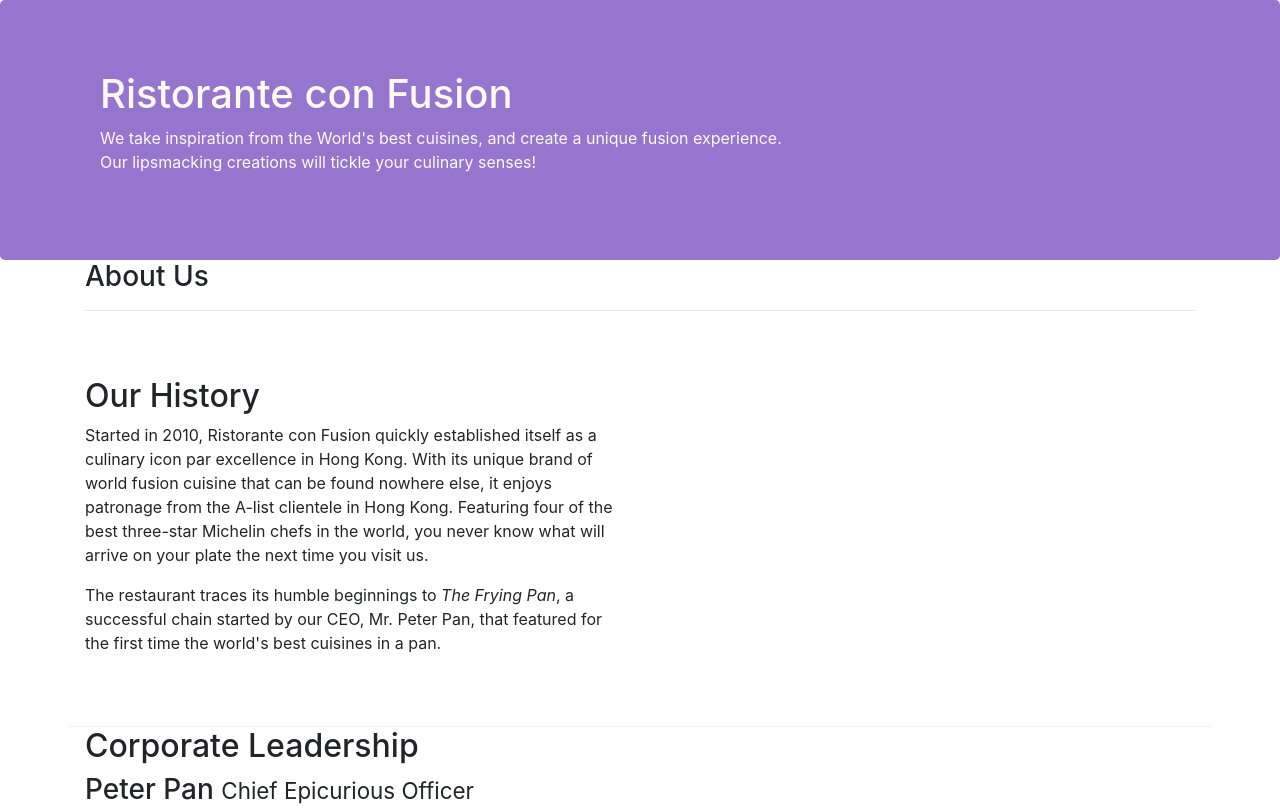
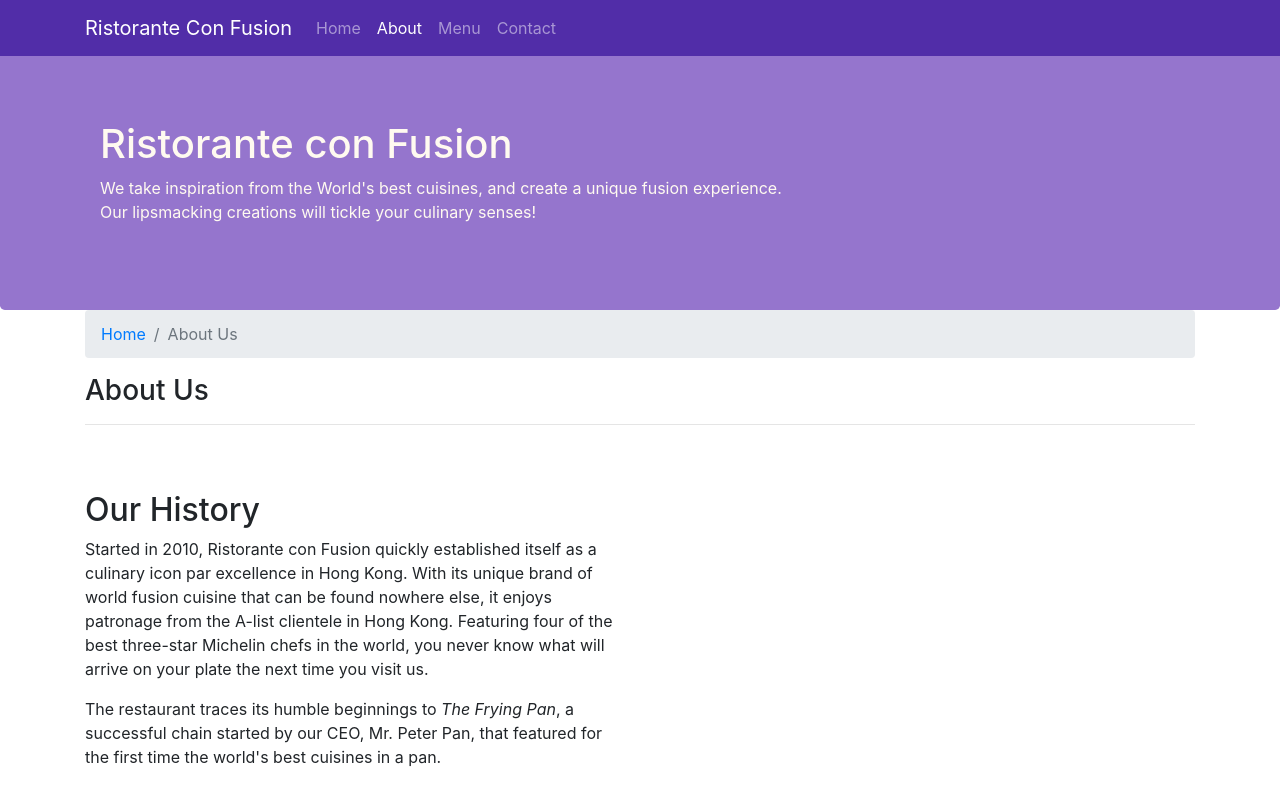
Before and after one commit to aphasia0/coursera-bootstrap, a website: page aboutus.html in a window 1280 px wide. Shown: the top 810 px of the page. Drawn offline with nearby package versions, Linux system fonts and the light colour scheme.

Commit message:
added breadcrump and navigationbar

```diff
--- a/aboutus.html
+++ b/aboutus.html
@@ -15,7 +15,22 @@
 </head>
 
 <body>
-
+    <nav class="navbar navbar-dark navbar-expand-sm fixed-top">
+        <div class="container">
+            <button class="navbar-toggler" type="button" data-toggle="collapse" data-target="#Navbar">
+                <span class="navbar-toggler-icon"></span>
+            </button>
+            <a class="navbar-brand" href="#">Ristorante Con Fusion</a>
+            <div class="collapse navbar-collapse" id="Navbar">
+                <ul class="navbar-nav mr-auto">
+                    <li class="nav-item"><a class="nav-link" href="./index.html">Home</a></li>
+                    <li class="nav-item active"><a class="nav-link" href="./aboutus.html">About</a></li>
+                    <li class="nav-item"><a class="nav-link" href="#">Menu</a></li>
+                    <li class="nav-item"><a class="nav-link" href="#">Contact</a></li>
+                </ul>
+            </div>
+        </div>
+    </nav>
     <header class="jumbotron">
         <div class="container">
             <div class="row row-header">
@@ -32,6 +47,10 @@
     <div class="container">
         <div class="row">
             <div class="col-12">
+                <ol class="col-12 breadcrumb">
+                    <li class="breadcrumb-item"><a href="./index.html">Home</a></li>
+                    <li class="breadcrumb-item active">About Us</li>
+                </ol>
                <h3>About Us</h3>
                <hr>
             </div>
--- a/css/styles.css
+++ b/css/styles.css
@@ -27,3 +27,11 @@ address{
     margin:0px;
     color:#0f0f0f;
 }
+body{
+    padding:50px 0px 0px 0px;
+    z-index:0;
+}
+
+.navbar-dark {
+     background-color: #512DA8;
+}
```
Also changed, not shown: index.html (+28 -6 lines).
